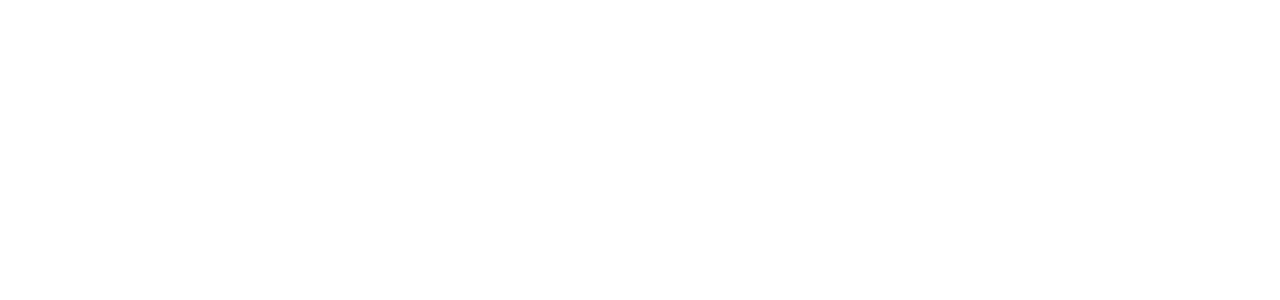
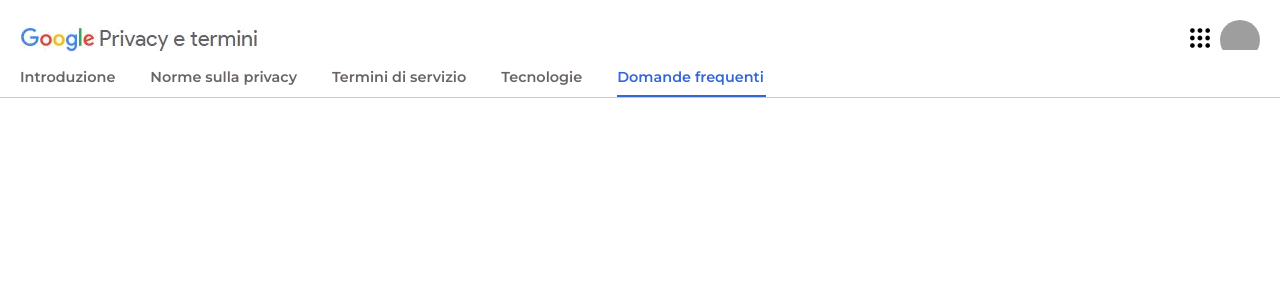
Before and after one commit to Siripiri-hue/php-google-faq, a PHP site: page / in a window 1280 px wide. Before the commit the part shown is empty. Shown: the top 300 px of the page. Run offline with PHP 8.4, Linux system fonts and the light colour scheme; some libraries are stand-ins or nearby versions; grey boxes are pictures that could not be loaded.

Commit message:
Aggiunto header

```diff
--- a/index.php
+++ b/index.php
@@ -4,9 +4,41 @@
     <meta charset="UTF-8">
     <meta http-equiv="X-UA-Compatible" content="IE=edge">
     <meta name="viewport" content="width=device-width, initial-scale=1.0">
-    <title>Document</title>
+    <link rel="stylesheet" href="style.css">
+    <link rel="stylesheet" href="https://cdnjs.cloudflare.com/ajax/libs/font-awesome/6.1.1/css/all.min.css">
+    <title>Gooogle policiess</title>
 </head>
 <body>
+    <header>
+        <div id="first-line">
+            <figure>
+                <img src="./img/logo.png">
+            </figure>
 
+            <div id="icon-wrapper">
+                <figure id="menu">
+                    <img src="./img/dots-menu.png">
+                </figure>
+
+                <figure id="pro-pic">
+                    <img src="https://i0.wp.com/newdoorfiji.com/wp-content/uploads/2018/03/profile-img-1.jpg?ssl=1">
+                </figure>
+            </div>
+        </div>
+
+        <nav>
+            <ul>
+                <li>Introduzione</li>
+                <li>Norme sulla privacy</li>
+                <li>Termini di servizio</li>
+                <li>Tecnologie</li>
+                <li class="active">Domande frequenti</li>
+            </ul>
+        </nav>
+    </header>
+
+    <main></main>
+
+    <footer></footer>
 </body>
 </html>
--- a/style.css
+++ b/style.css
@@ -1,5 +1,76 @@
+@import url('https://fonts.googleapis.com/css2?family=Montserrat:wght@400;600&display=swap');
+
 * {
     margin: 0;
     padding: 0;
     box-sizing: border-box;
+    font-family: 'Montserrat', sans-serif;
 }
+
+img {
+    max-width: 100%;
+}
+/* header */
+
+header {
+    position: fixed;
+    top: 0;
+    left: 0;
+    right: 0;
+    /* min-height: 100px; */
+    border-bottom: 1px solid rgb(202, 202, 202);
+    padding: 20px 20px 0 20px;
+}
+
+/* first line */
+
+#first-line {
+    display: flex;
+    justify-content: space-between;
+    align-items: center;
+    /* padding: 10px 0 20px; */
+}
+
+#icon-wrapper  {
+    display: flex;
+    align-items: center;
+    gap: 10px;
+}
+
+#menu {
+    width: 20px;
+}
+
+#pro-pic {
+    width: 40px;
+    overflow: hidden;
+    border-radius: 999px;
+    aspect-ratio: 1;
+}
+
+
+/* second line */
+nav ul {
+    display: flex;
+    gap: 35px;
+    list-style-type:  none;
+    font-size: 0.9rem;
+    font-weight: 600;
+    color: #696368;
+}
+
+nav li {
+    line-height: 35px;
+}
+
+.active {
+    color: #3367D6;
+}
+
+.active::after {
+    content: "";
+    display: block;
+    width: 100%;
+    border: 1px solid #3367D6;
+    /* padding-bottom: 7px; */
+}
```
Also changed, not shown: img/dots-menu.png (added), img/logo.png (added).
